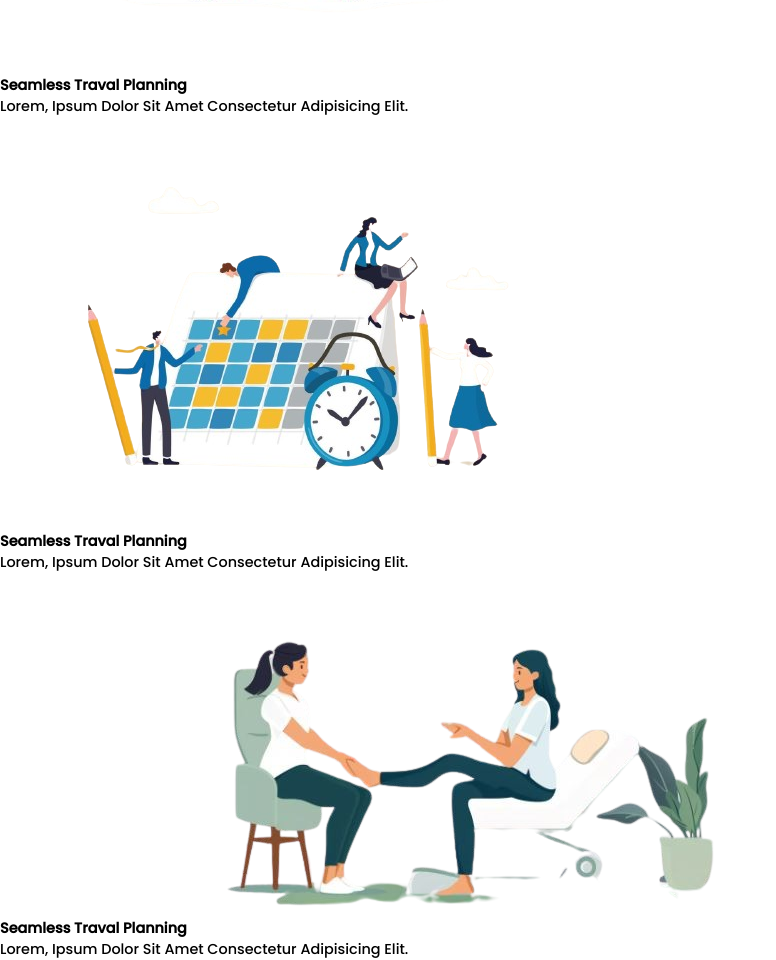
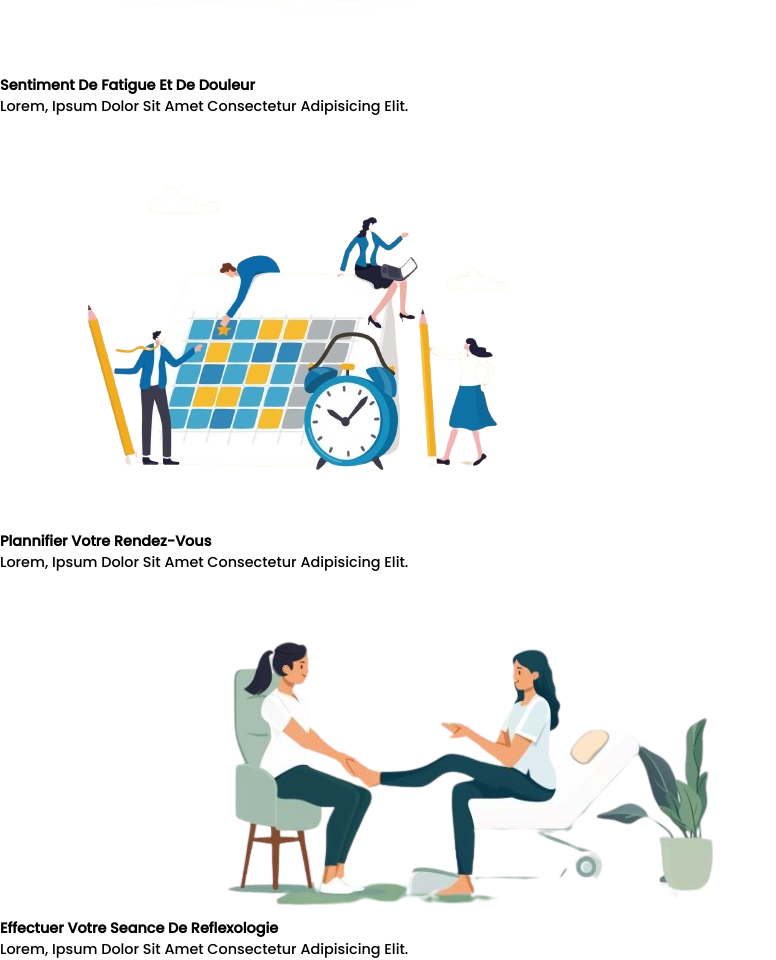
Before and after one commit to QuochuyT/Projet, a plain HTML site: page index.html in a window 1280 px wide. Shown: the part 1182-2142 px from the top of the page, without its empty margins (0-776 px from the left). Drawn offline with nearby package versions, Linux system fonts and the light colour scheme.

Commit message:
section traval

```diff
--- a/index.html
+++ b/index.html
@@ -61,21 +61,21 @@
             <div class="box">
                 <img src="img/Douleur-removebg-preview.png" alt="Douleur">
                 <div class="content">
-                    <h4>seamless traval planning</h4>
+                    <h4>Sentiment de fatigue et de douleur</h4>
                     <p>Lorem, ipsum dolor sit amet consectetur adipisicing elit.</p>
                 </div>
             </div>
             <div class="box">
                 <img src="img/Plannification-removebg-preview.png" alt="Plannification rendez-vous">
                 <div class="content">
-                    <h4>seamless traval planning</h4>
+                    <h4>Plannifier votre rendez-vous</h4>
                     <p>Lorem, ipsum dolor sit amet consectetur adipisicing elit.</p>
                 </div>
             </div>
             <div class="box">
                 <img src="img/Reflexologie-removebg-preview.png" alt="Séance de reflexologie">
                 <div class="content">
-                    <h4>seamless traval planning</h4>
+                    <h4>Effectuer votre seance de reflexologie</h4>
                     <p>Lorem, ipsum dolor sit amet consectetur adipisicing elit.</p>
                 </div>
             </div>
```
